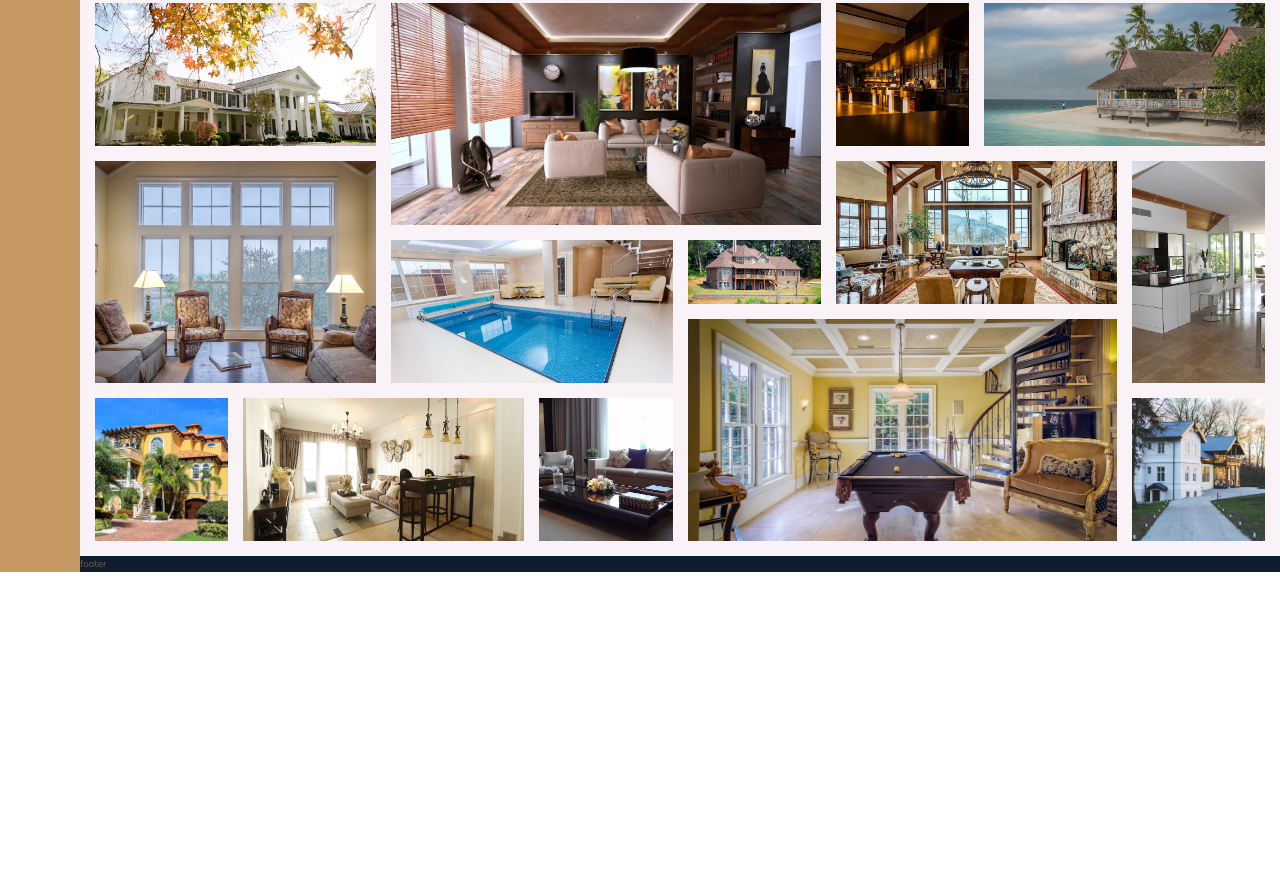
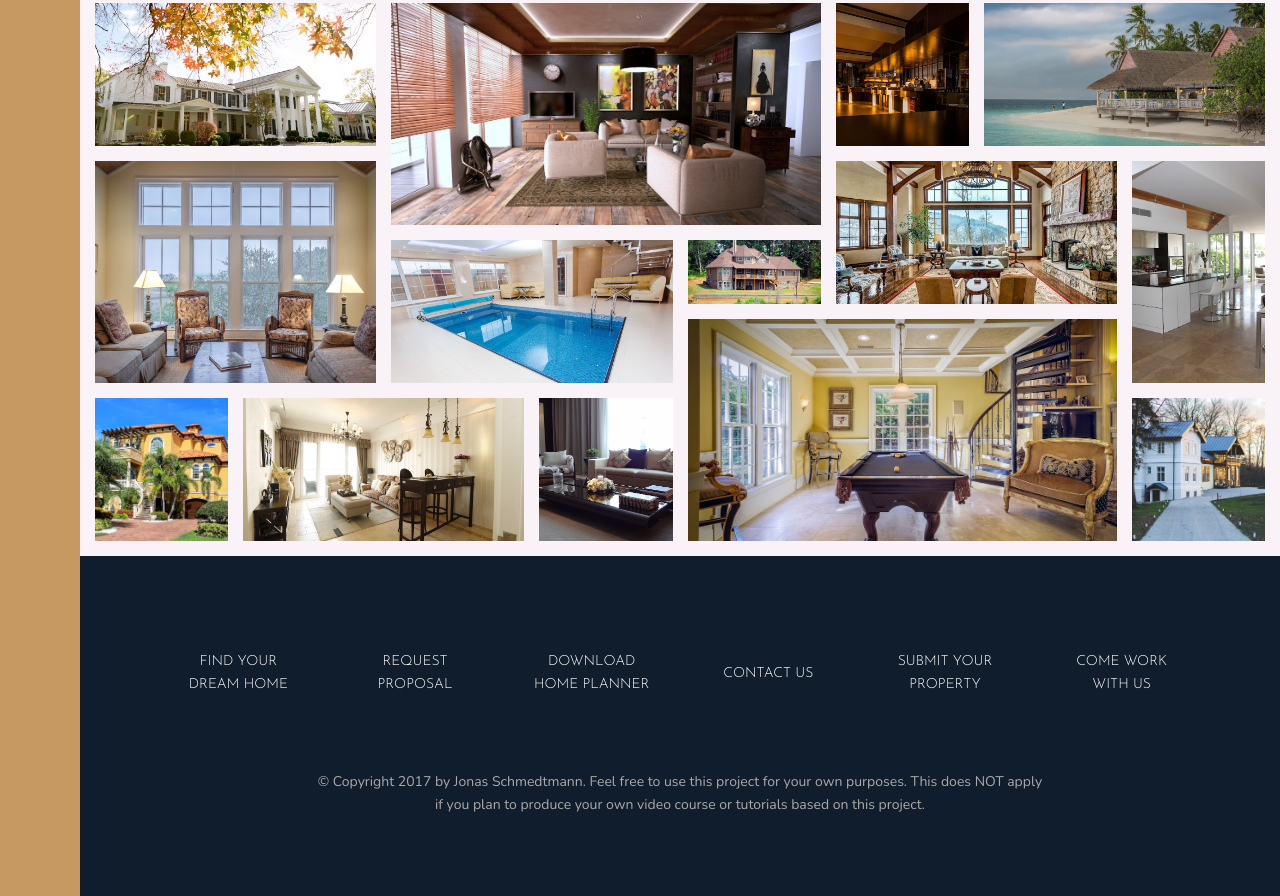
Before and after one commit to Mizzery414/Nexter, a plain HTML site: page index.html in a window 1280 px wide. Shown: the part 3075-3971 px from the top of the page. Before the commit the page ends 3647 px from the top, so only its background shows below. Drawn offline with nearby package versions, Linux system fonts and the light colour scheme.

Commit message:
footer copyright and styling

```diff
--- a/index.html
+++ b/index.html
@@ -373,7 +373,20 @@
         </figure>
     </section>
 
-    <footer class="footer">footer</footer>
+    <footer class="footer">
+        <ul class="nav">
+            <li class="nav__item"><a href="#" class="nav__link">Find your dream home</a></li>
+            <li class="nav__item"><a href="#" class="nav__link">Request Proposal</a></li>
+            <li class="nav__item"><a href="#" class="nav__link">Download home planner</a></li>
+            <li class="nav__item"><a href="#" class="nav__link">Contact Us</a></li>
+            <li class="nav__item"><a href="#" class="nav__link">Submit your property</a></li>
+            <li class="nav__item"><a href="#" class="nav__link">Come work with us</a></li>
+        </ul>
+        <p class="copyright">
+            &copy; Copyright 2017 by Jonas Schmedtmann. Feel free to use this project for your own purposes. This does
+            NOT apply if you plan to produce your own video course or tutorials based on this project.
+        </p>
+    </footer>
 </body>
 
 </html>
--- a/sass/_footer.scss
+++ b/sass/_footer.scss
@@ -1,4 +1,42 @@
 .footer {
   background-color: $color-secondary;
   grid-column: full-start / full-end;
+  padding: 8rem;
 }
+
+.nav {
+  list-style: none;
+  display: grid;
+  gap: 2rem;
+  grid-template-columns: repeat(auto-fit, minmax(15rem, 1fr));
+  align-items: center;
+
+  &__link:link,
+  &__link:visited {
+    font-size: 1.4rem;
+    color: #fff;
+    text-decoration: none;
+    font-family: $font-display;
+    text-transform: uppercase;
+    text-align: center;
+    padding: 1.5rem;
+    display: block;
+    transition: all 0.2s;
+  }
+
+  &__link:hover,
+  &__link:active {
+    background-color: rgba(#fff, 0.05);
+    transform: translateY(-3px);
+  }
+}
+
+.copyright {
+  font-size: 1.4rem;
+  color: $color-grey-light-2;
+  margin-top: 6rem;
+  text-align: center;
+  width: 70%;
+  margin-right: auto;
+  margin-left: auto;
+}
```
Also changed, not shown: sass/main.css, 1 other file.
